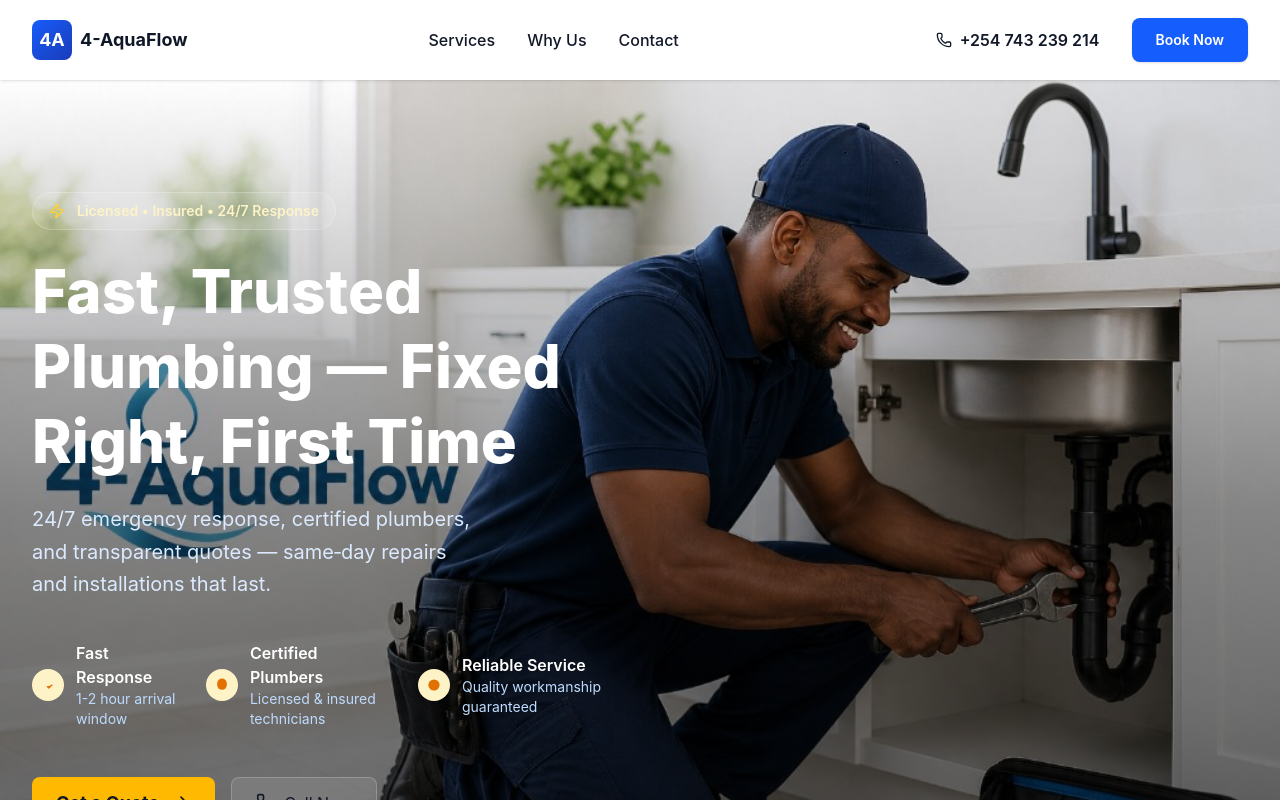
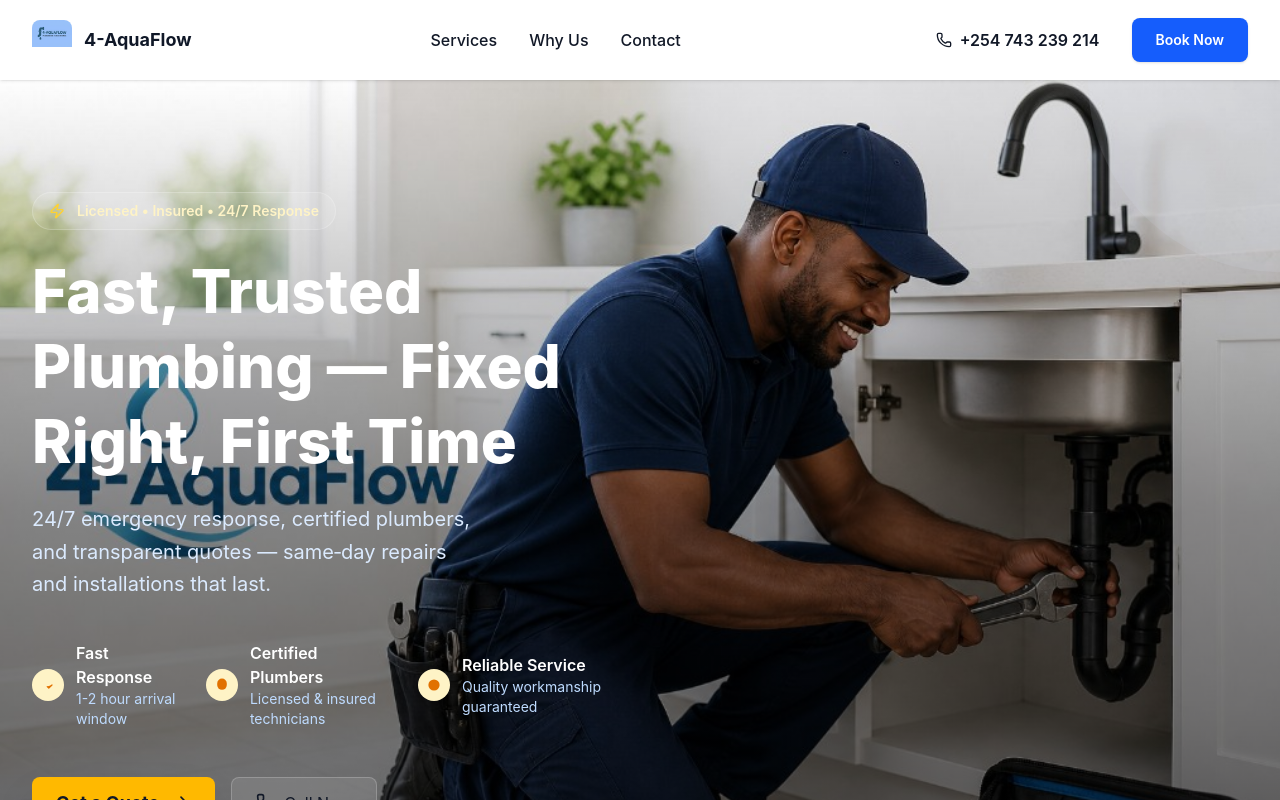
Before and after one commit to MwangiCharlesGichohi/plumbing, a Next.js app: page / in a window 1280 px wide. Shown: the top 800 px of the page. Built offline with nearby package versions, Linux system fonts and the light colour scheme.

Commit message:
feat(branding): use aquaflow-logo.png in Navbar for clear branding

```diff
--- a/src/components/Navbar.tsx
+++ b/src/components/Navbar.tsx
@@ -1,6 +1,7 @@
 "use client";
 
 import { Menu, X, Phone } from "lucide-react";
+import Image from "next/image";
 import { useState } from "react";
 import { motion } from "framer-motion";
 
@@ -18,9 +19,9 @@ export default function Navbar() {
       <div className="container">
         <div className="flex justify-between items-center h-20">
           {/* Logo */}
-          <a href="/" className="flex items-center gap-2 group">
-            <div className="w-10 h-10 bg-gradient-to-br from-blue-600 to-blue-800 rounded-lg flex items-center justify-center text-white font-bold text-lg group-hover:shadow-md transition-shadow">
-              4A
+          <a href="/" className="flex items-center gap-3 group">
+            <div className="w-10 h-10 rounded-lg overflow-hidden">
+              <Image src="/assets/images/aquaflow-logo.png" alt="4-AquaFlow" width={40} height={40} />
             </div>
             <span className="font-bold text-lg text-gray-900 hidden sm:inline">4-AquaFlow</span>
           </a>
```
